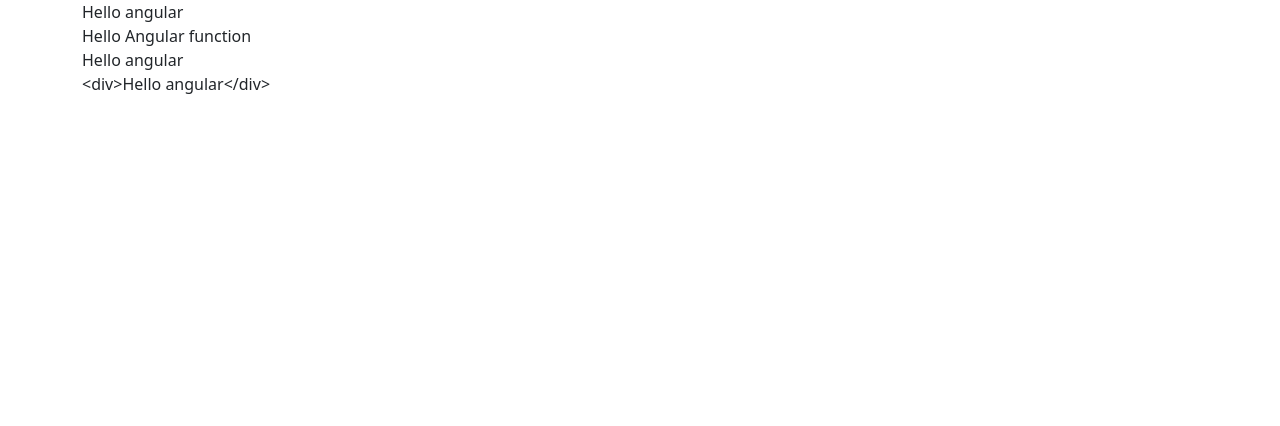
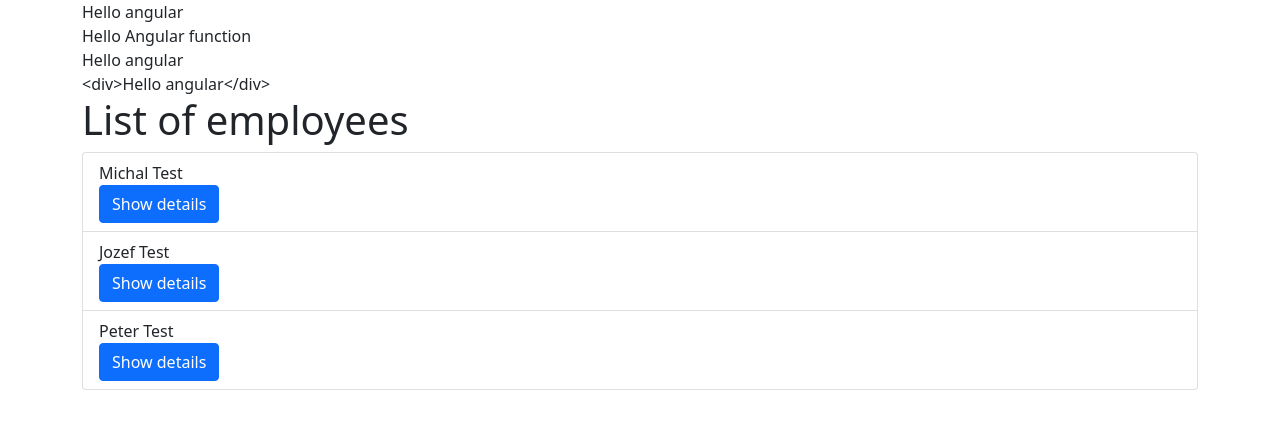
Before and after one commit to plevko/angular-training, an Angular app: page /employees in a window 1280 px wide. Shown: the top 426 px of the page. Built offline with nearby package versions, Linux system fonts and the light colour scheme.

Commit message:
Employees table

```diff
--- a/src/app/app.component.html
+++ b/src/app/app.component.html
@@ -1,3 +1,4 @@
 <div class="container">
   <app-hello></app-hello>
+  <app-employees></app-employees>
 </div>
--- a/src/app/app.module.ts
+++ b/src/app/app.module.ts
@@ -1,3 +1,4 @@
+import { EmployeesComponent } from './employees/employees.component';
 import { HelloComponent } from './hello/hello.component';
 import { NgModule } from '@angular/core';
 import { BrowserModule } from '@angular/platform-browser';
@@ -7,7 +8,8 @@
 @NgModule({
   declarations: [
     AppComponent,
-    HelloComponent
+    HelloComponent,
+    EmployeesComponent
   ],
   imports: [
     BrowserModule
--- /dev/null
+++ b/src/app/employees/employees.component.html
@@ -0,0 +1,19 @@
+<h1>List of employees</h1>
+<ul class="list-group">
+  <li class="list-group-item" *ngFor="let employee of employees">
+    <span> {{ employee.name }} {{ employee.surname }} </span>
+    <div>
+      <button
+        type="button"
+        class="btn btn-primary"
+        (click)="showDetail(employee)"
+      >
+        Show details
+      </button>
+    </div>
+    <div *ngIf="employee.id === selectedEmployee?.id">
+      <div>Phone: {{ employee.phone }}</div>
+      <div>Email: {{ employee.email }}</div>
+    </div>
+  </li>
+</ul>
--- /dev/null
+++ b/src/app/employees/employees.component.ts
@@ -0,0 +1,50 @@
+import { Employee } from '../model/employee.model';
+import { Component } from '@angular/core';
+
+@Component({
+  selector: 'app-employees',
+  templateUrl: './employees.component.html',
+})
+export class EmployeesComponent {
+  employees: Employee[] = [
+    {
+      name: 'Michal',
+      surname: 'Test',
+      email: 'test@test.sk',
+      id: 1,
+      phone: '+421903123123',
+      address: {
+        city: 'Bratislava',
+        country: 'Slovensko',
+        houseNumber: '128/A',
+        street: 'Kolárova',
+      },
+    },
+    {
+      name: 'Jozef',
+      surname: 'Test',
+      email: 'jozef@test.sk',
+      id: 2,
+      phone: '+421903123123',
+      address: {
+        city: 'Bratislava',
+        country: 'Slovensko',
+        houseNumber: '128/A',
+        street: 'Kolárova',
+      },
+    },
+    {
+      name: 'Peter',
+      surname: 'Test',
+      email: 'peter@test.sk',
+      id: 3,
+      phone: '+421903123123',
+    },
+  ];
+
+  selectedEmployee?: Employee;
+
+  showDetail(employee: Employee): void {
+    this.selectedEmployee = employee;
+  }
+}
--- /dev/null
+++ b/src/app/model/address.model.ts
@@ -0,0 +1,6 @@
+export interface Address {
+  street: string;
+  houseNumber: string;
+  city: string;
+  country: string;
+}
```
Also changed, not shown: src/app/model/employee.model.ts (added, +10 -0 lines).
